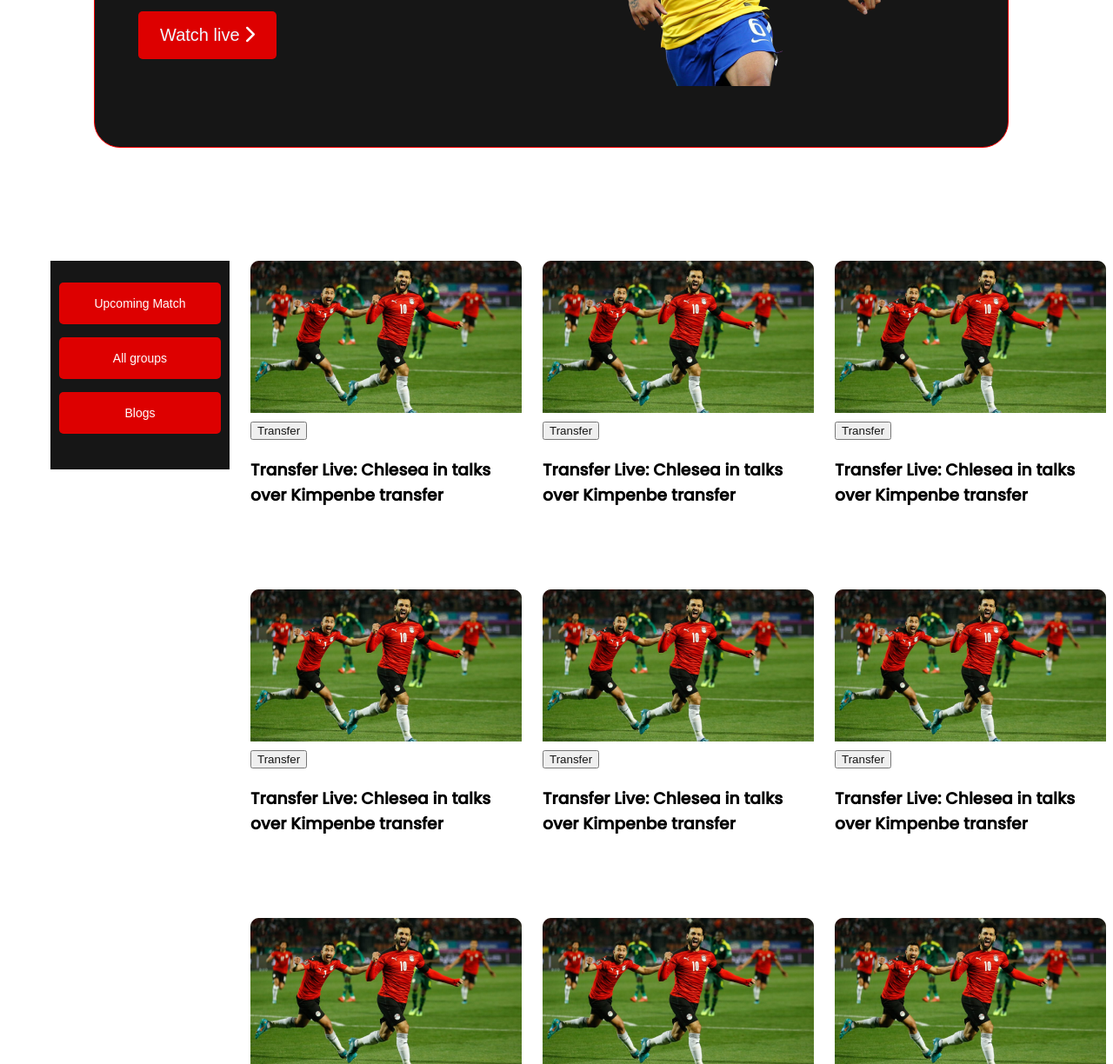
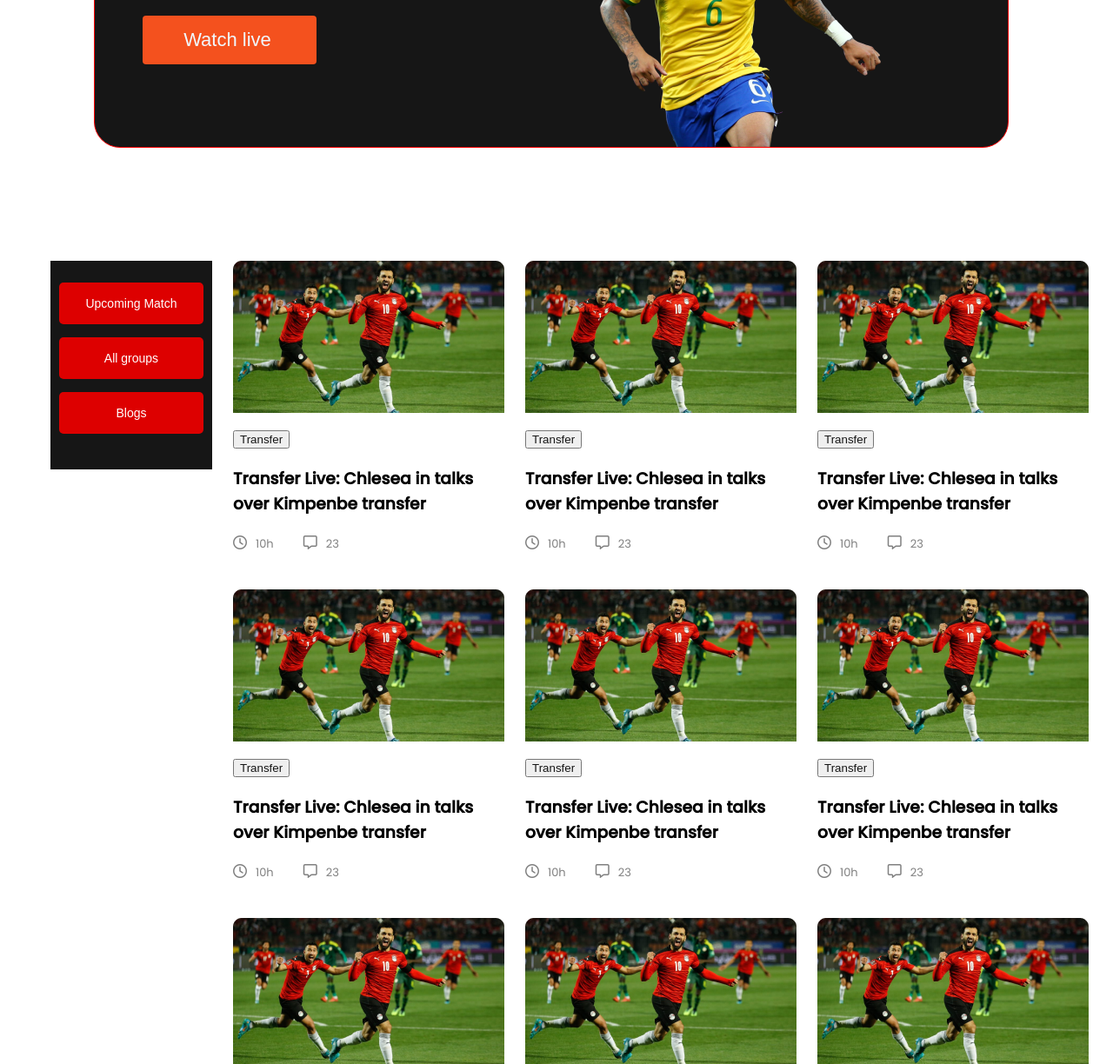
Before and after one commit to mohammad-tayeb/world-cup, a plain HTML site: page index.html in a window 1280 px wide. Shown: the part 312-1536 px from the top of the page at 87% size. Drawn offline with Linux system fonts and the light colour scheme.

Commit message:
web view compleate and animation added

```diff
--- a/index.html
+++ b/index.html
@@ -24,10 +24,10 @@
                 <p>Lorem ipsum dolor sit amet consectetur adipisicing elit. Illum, eos maiores debitis quo repellat
                     fuga
                     enim sequi qui, nemo assumenda rerum, in iste provident ex.</p>
-                <button class="button" type="submit"><a
-                        style="margin-right:5px;text-decoration: none; color: aliceblue;"
-                        href="https://www.football.com" target="_blank">Watch
-                        live</a><i class="fa-solid fa-chevron-right"></i></button>
+                <button class="button" type="submit"><span><a
+                            style="margin-right:5px;text-decoration: none; color: aliceblue;"
+                            href="https://www.football.com" target="_blank">Watch
+                            live</a></span></button>
             </div>
         </div>
         <!-- img section -->
@@ -51,55 +51,82 @@
                 <img src="assets/Blog Image.png" alt="">
                 <button type="submit"><a class="link" href="">Transfer</a></button>
                 <h3>Transfer Live: Chlesea in talks over Kimpenbe transfer</h3>
-                <div></div>
+                <div class="time-message">
+                    <div><i class="fa-regular fa-clock"></i><span class="time">10h</span></div>
+                    <div><i class="fa-regular fa-message"></i><span class="message">23</span></div>
+                </div>
             </div>
             <div class="gridelement">
                 <img src="assets/Blog Image.png" alt="">
                 <button type="submit"><a class="link" href="">Transfer</a></button>
                 <h3>Transfer Live: Chlesea in talks over Kimpenbe transfer</h3>
-                <div></div>
+                <div class="time-message">
+                    <div><i class="fa-regular fa-clock"></i><span class="time">10h</span></div>
+                    <div><i class="fa-regular fa-message"></i><span class="message">23</span></div>
+                </div>
             </div>
             <div class="gridelement">
                 <img src="assets/Blog Image.png" alt="">
                 <button type="submit"><a class="link" href="">Transfer</a></button>
                 <h3>Transfer Live: Chlesea in talks over Kimpenbe transfer</h3>
-                <div></div>
+                <div class="time-message">
+                    <div><i class="fa-regular fa-clock"></i><span class="time">10h</span></div>
+                    <div><i class="fa-regular fa-message"></i><span class="message">23</span></div>
+                </div>
             </div>
             <div class="gridelement">
                 <img src="assets/Blog Image.png" alt="">
                 <button type="submit"><a class="link" href="">Transfer</a></button>
                 <h3>Transfer Live: Chlesea in talks over Kimpenbe transfer</h3>
-                <div></div>
+                <div class="time-message">
+                    <div><i class="fa-regular fa-clock"></i><span class="time">10h</span></div>
+                    <div><i class="fa-regular fa-message"></i><span class="message">23</span></div>
+                </div>
             </div>
             <div class="gridelement">
                 <img src="assets/Blog Image.png" alt="">
                 <button type="submit"><a class="link" href="">Transfer</a></button>
                 <h3>Transfer Live: Chlesea in talks over Kimpenbe transfer</h3>
-                <div></div>
+                <div class="time-message">
+                    <div><i class="fa-regular fa-clock"></i><span class="time">10h</span></div>
+                    <div><i class="fa-regular fa-message"></i><span class="message">23</span></div>
+                </div>
             </div>
             <div class="gridelement">
                 <img src="assets/Blog Image.png" alt="">
                 <button type="submit"><a class="link" href="">Transfer</a></button>
                 <h3>Transfer Live: Chlesea in talks over Kimpenbe transfer</h3>
-                <div></div>
+                <div class="time-message">
+                    <div><i class="fa-regular fa-clock"></i><span class="time">10h</span></div>
+                    <div><i class="fa-regular fa-message"></i><span class="message">23</span></div>
+                </div>
             </div>
             <div class="gridelement">
                 <img src="assets/Blog Image.png" alt="">
                 <button type="submit"><a class="link" href="">Transfer</a></button>
                 <h3>Transfer Live: Chlesea in talks over Kimpenbe transfer</h3>
-                <div></div>
+                <div class="time-message">
+                    <div><i class="fa-regular fa-clock"></i><span class="time">10h</span></div>
+                    <div><i class="fa-regular fa-message"></i><span class="message">23</span></div>
+                </div>
             </div>
             <div class="gridelement">
                 <img src="assets/Blog Image.png" alt="">
                 <button type="submit"><a class="link" href="">Transfer</a></button>
                 <h3>Transfer Live: Chlesea in talks over Kimpenbe transfer</h3>
-                <div></div>
+                <div class="time-message">
+                    <div><i class="fa-regular fa-clock"></i><span class="time">10h</span></div>
+                    <div><i class="fa-regular fa-message"></i><span class="message">23</span></div>
+                </div>
             </div>
             <div class="gridelement">
                 <img src="assets/Blog Image.png" alt="">
                 <button type="submit"><a class="link" href="">Transfer</a></button>
                 <h3>Transfer Live: Chlesea in talks over Kimpenbe transfer</h3>
-                <div></div>
+                <div class="time-message">
+                    <div><i class="fa-regular fa-clock"></i><span class="time">10h</span></div>
+                    <div><i class="fa-regular fa-message"></i><span class="message">23</span></div>
+                </div>
             </div>
         </div>
     </section>
--- a/style.css
+++ b/style.css
@@ -12,17 +12,6 @@ h1 {
 .p {
     font-weight: 400;
     font-size: 16px;
-}
-
-.button {
-    color: white;
-    background-color: #DD0000;
-    font-weight: 400;
-    font-size: 20px;
-    padding: 16px 25px;
-    gap: 10px;
-    border: 0;
-    border-radius: 5px;
 }
 
 .container {
@@ -42,7 +31,7 @@ h1 {
 .marcelo {
     width: 581px;
     height: 700px;
-    padding-top: 40px;
+    padding-top: 110px;
 }
 
 .great {
@@ -89,6 +78,7 @@ h1 {
     margin-top: 130px;
     width: 984px;
     height: 1134px;
+    margin-right: 20px;
 }
 
 .gridelement {
@@ -98,6 +88,21 @@ h1 {
 .gridelement img {
     width: 312px;
     height: 175px;
+    margin-bottom: 10px;
+}
+
+.time-message {
+    display: flex;
+    justify-content: space-between;
+    margin-right: 190px;
+    color: gray;
+}
+
+.time,
+.message {
+    margin-left: 10px;
+    font-size: small;
+    color: gray;
 }
 
 .link {
@@ -142,3 +147,43 @@ hr {
     color: gray;
     opacity: 0.2;
 }
+
+/* button animtion */
+.button {
+    border-radius: 4px;
+    background-color: #f4511e;
+    border: none;
+    color: #FFFFFF;
+    text-align: center;
+    font-size: 22px;
+    padding: 15px;
+    width: 200px;
+    transition: all 0.5s;
+    cursor: pointer;
+    margin: 5px;
+}
+
+.button span {
+    cursor: pointer;
+    display: inline-block;
+    position: relative;
+    transition: 0.5s;
+}
+
+.button span:after {
+    content: '\00bb';
+    position: absolute;
+    opacity: 0;
+    top: 0;
+    right: -20px;
+    transition: 0.5s;
+}
+
+.button:hover span {
+    padding-right: 25px;
+}
+
+.button:hover span:after {
+    opacity: 1;
+    right: 0;
+}
```
